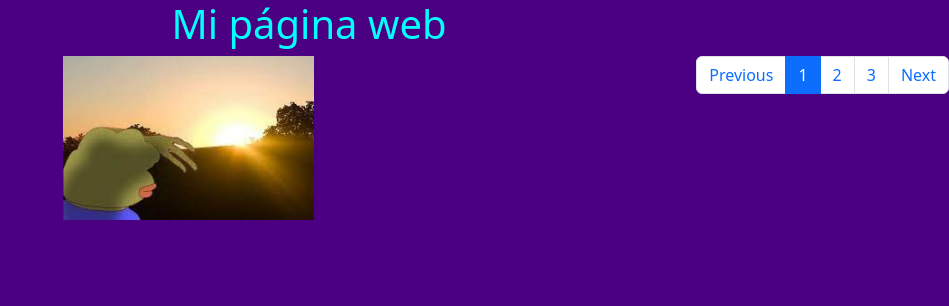
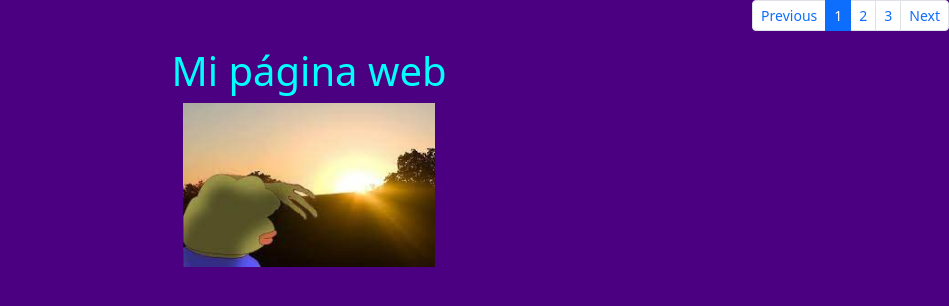
Before and after one commit to Alexpp08/Prueba, a plain HTML site: page index.html in a window 1280 px wide. Shown: the whole page, without its empty margins (331-1280 px from the left). Drawn offline with nearby package versions, Linux system fonts and the light colour scheme.

Commit message:
Modificando

```diff
--- a/css/index.css
+++ b/css/index.css
@@ -4,6 +4,3 @@ body{
 .Titulo{
     color: cyan;
 }
-.links{
-    float: right;
-}
--- a/index.html
+++ b/index.html
@@ -1,5 +1,6 @@
 <!DOCTYPE html>
 <html lang="en">
+
 <head>
     <meta charset="UTF-8">
     <meta name="viewport" content="width=device-width, initial-scale=1.0">
@@ -8,11 +9,10 @@
     <script src="https://cdn.jsdelivr.net/npm/bootstrap@5.3.2/dist/js/bootstrap.bundle.min.js"></script>
     <link rel="stylesheet" href="./css/index.css">
 </head>
+
 <body>
-<header>
-    <h1 class="Titulo text-center">Mi página web</h1>
     <div class="links">
-            <ul class="pagination justify-content-end">
+        <ul class="pagination pagination-sm  pagination justify-content-end">
             <li class="page-item"><a class="page-link" href="#">Previous</a></li>
             <li class="page-item active"><a class="page-link" href="#">1</a></li>
             <li class="page-item"><a class="page-link" href="#">2</a></li>
@@ -20,11 +20,18 @@
             <li class="page-item"><a class="page-link" href="#">Next</a></li>
         </ul>
     </div>
-</header>
-<section>
+    <header>
         <div class="container-fluid">
+            <h1 class="Titulo text-center">Mi página web</h1>
             <img src="./img/descarga.jpg" class="mx-auto d-block" style="width: 20%">
         </div>
+    </header>
+    <nav>
+
+    </nav>
+    <section>
+
     </section>
 </body>
+
 </html>
```
Lines whose indentation alone changed are shown as unchanged.
